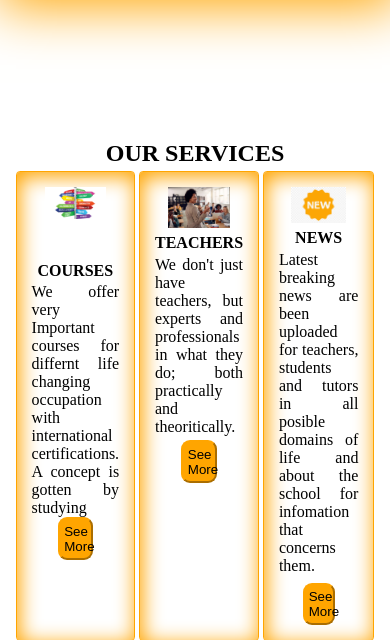
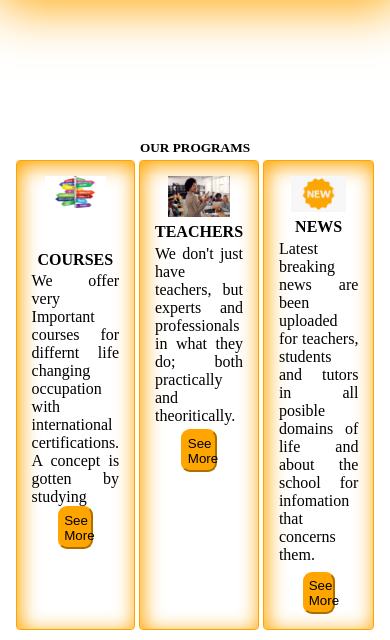
Before and after one commit to Sammi-Drums/Site-7, a PHP site: page /Services.html in a window 390 px wide. Shown: the part 387-1027 px from the top of the page. Run offline with PHP 8.4, Linux system fonts and the light colour scheme.

Commit message:
AddingResponsive Cards

```diff
--- a/CSS/Services.css
+++ b/CSS/Services.css
@@ -158,9 +158,10 @@ h3:hover{
 
 .topic h2{
     text-transform: uppercase;
+    font-size: 3.4vw;
 }
 .topic h2:hover{
-    font-size: 25px;
+    font-size: 3.5vw;
     color: orange;
 }
 .cards{
--- a/Services.html
+++ b/Services.html
@@ -39,7 +39,7 @@
 
 <div class="container1">
     <div class="topic">
-        <h2 align="center">Our Services</h2>
+        <h2 align="center">Our Programs</h2>
     </div>
     <div class="toptitle">
             <!-- <div class="line1">  <hr color="orange"> </div> -->
```
